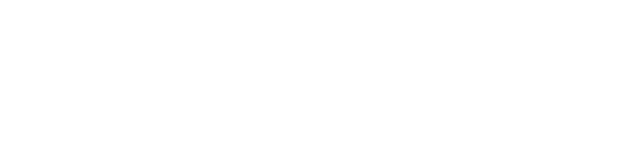
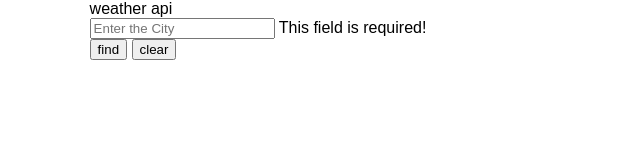
Before and after one commit to Abhijeet-Portfolio/Weather-API-ES6-2, a plain HTML site: page index.html in a window 1280 px wide. Shown: the whole page, without its empty margins (0-640 px from the left). Drawn offline with Linux system fonts and the light colour scheme.

Commit message:
search html done

```diff
--- a/index.html
+++ b/index.html
@@ -20,12 +20,28 @@
   <div class="container">
     <!--header section start-->
     <header>
-
+      <div class="wrapper">
+        <h1>weather api</h1>
+      </div>
     </header>
     <!--header section start-->
     <!--main section start-->
     <main>
-
+      <section class="search">
+        <div class="wrapper">
+          <form>
+            <div class="form-group">
+              <input type="text" class="city" placeholder="Enter the City">
+              <span>This field is required!</span>
+            </div>
+            <div class="form-control">
+              <button class="find">find</button>
+              <button class="clear">clear</button>
+            </div>
+          </form>
+          <div class="display"></div>
+        </div>
+      </section>
     </main>
     <!--main section end-->
 
```
